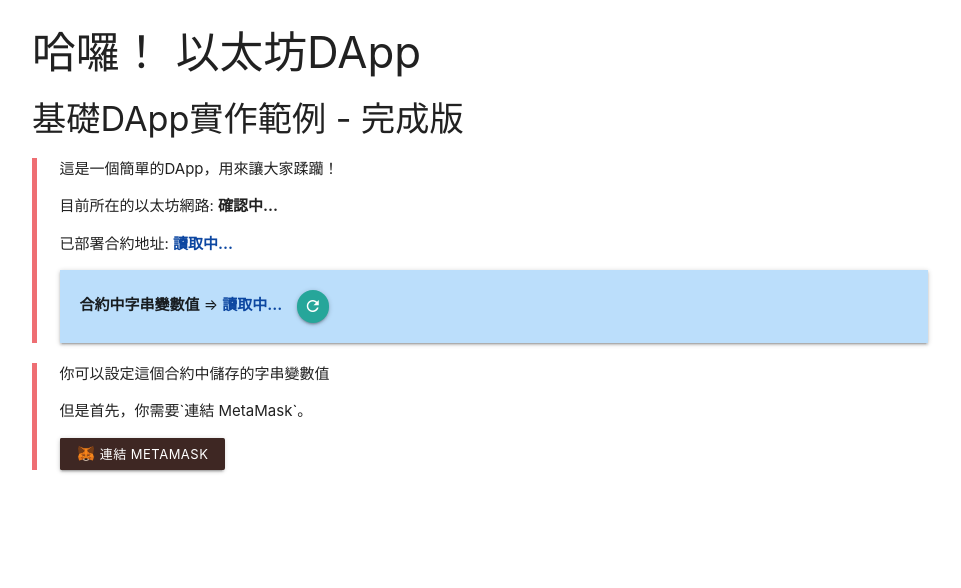
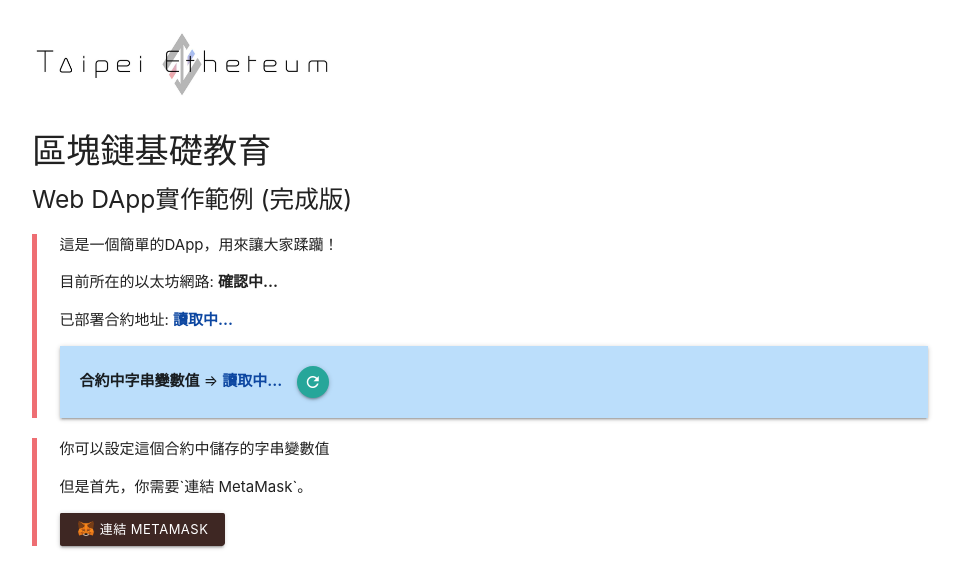
Before and after one commit to gengshuo/TEM_Sample_DApp, a website: page src/index.html in a window 1280 px wide. Shown: the whole page, without its empty margins (160-1121 px from the left). Drawn offline with Linux system fonts and the light colour scheme.

Commit message:
Adds Logo.

```diff
--- a/src/index.html
+++ b/src/index.html
@@ -15,8 +15,9 @@
 <body>
 
     <div class="container">
-        <h3>哈囉！ 以太坊DApp</h3>
-        <h4>基礎DApp實作範例 - 完成版</h4>
+        <h3><img src="./images/logo.png" width="300" alt="Taipei Ethereum Meetup" title="Taipei Ethereum Meetup" /></h3>
+        <h4>區塊鏈基礎教育</h4>
+        <h5>Web DApp實作範例 (完成版)</h5>
         <blockquote id="info-block">
             <p>這是一個簡單的DApp，用來讓大家蹂躪！</p>
             <p id="network-info">目前所在的以太坊網路: <b id="network_name">確認中...</b></p>
```
Also changed, not shown: src/images/logo.png (added).
